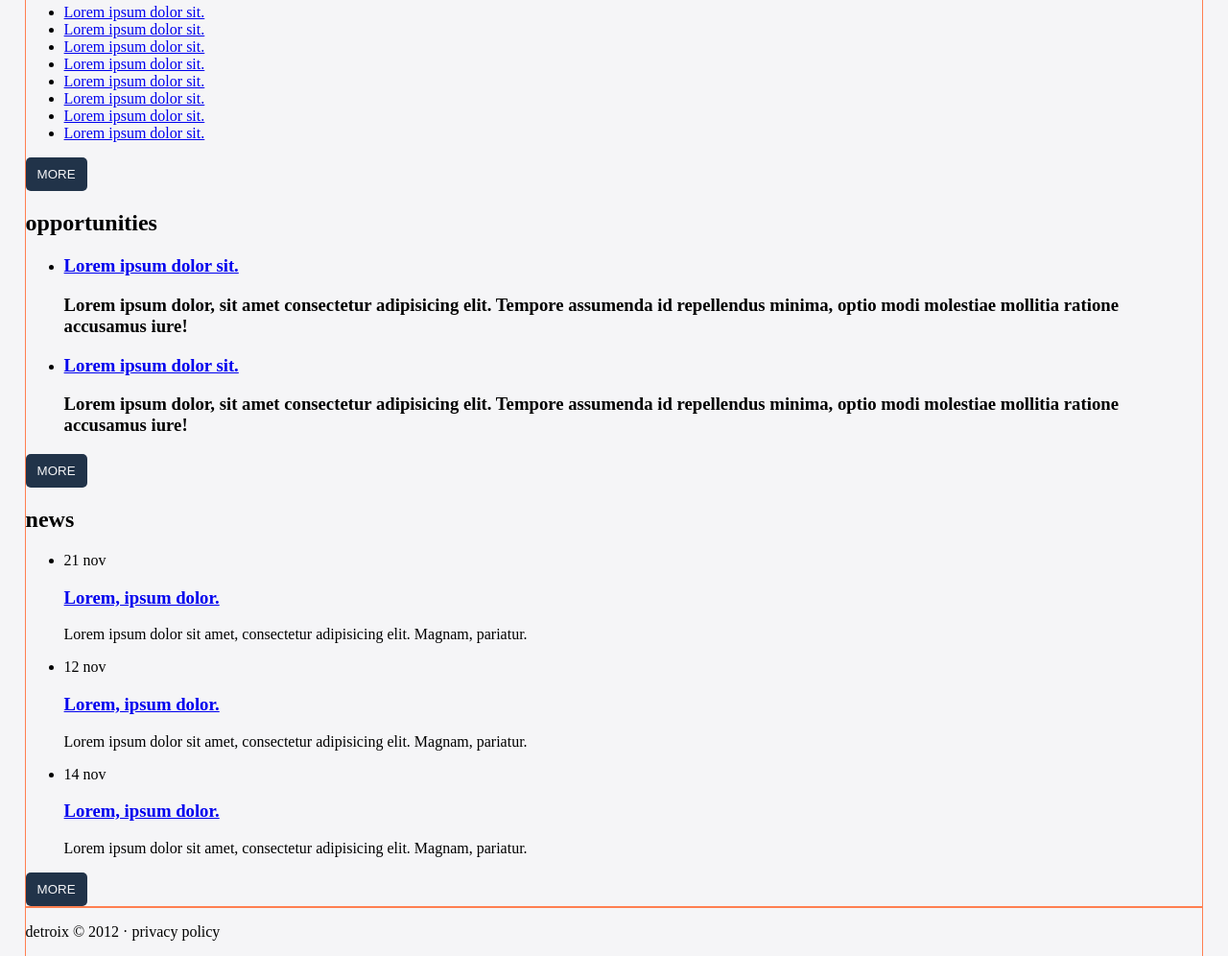
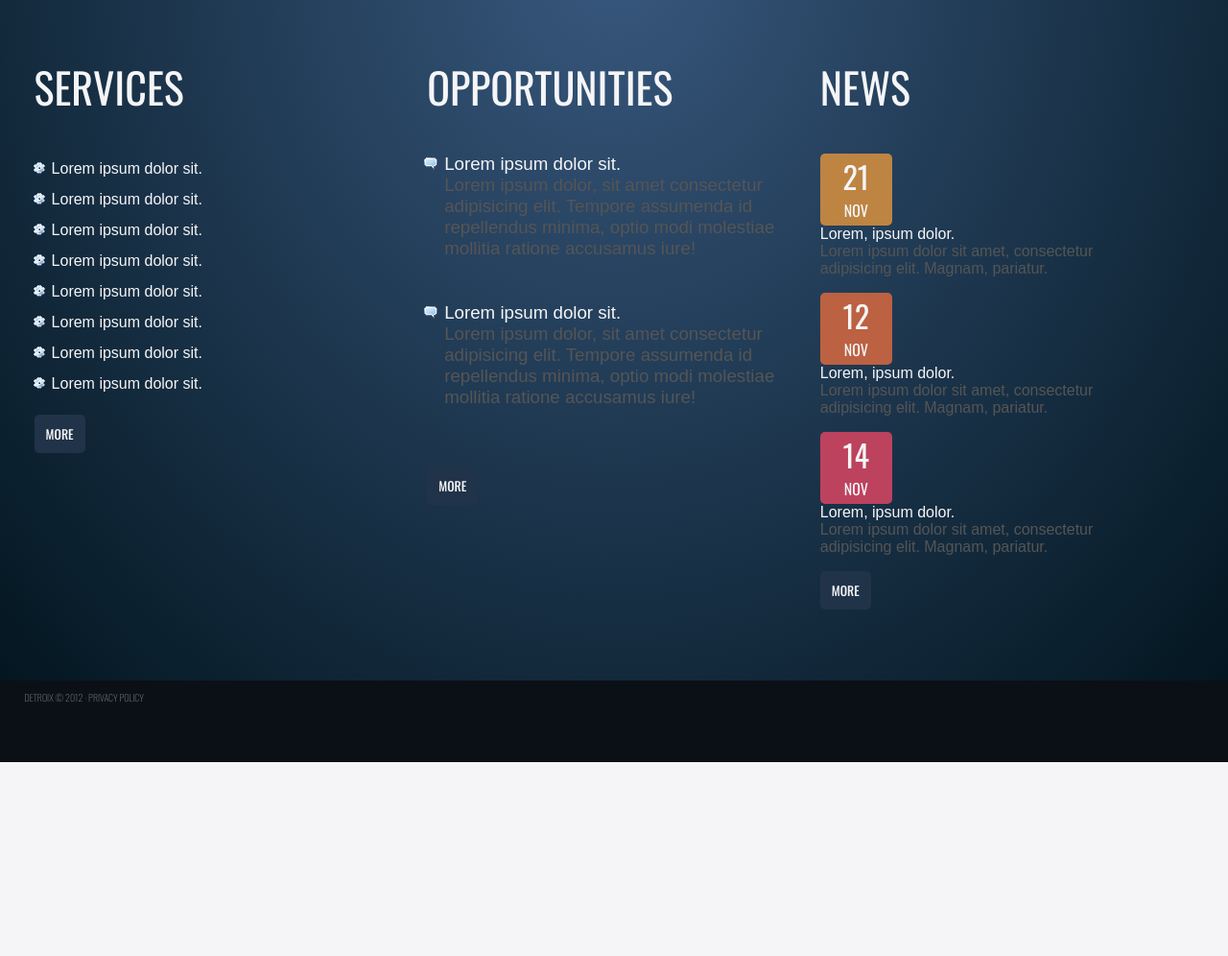
Before and after one commit to zzeekko/detroix, a plain HTML site: page index.html in a window 1280 px wide. Shown: the part 1460-2456 px from the top of the page at 96% size. After the commit the page ends 2254 px from the top, so only its background shows below. Drawn offline with nearby package versions, Linux system fonts and the light colour scheme.

Commit message:
completed stylesheet 1

```diff
--- a/css/style.css
+++ b/css/style.css
@@ -3,13 +3,13 @@
 :root {
     --btnColor: #213349;
     --date1: #be8442;
-    --date2: #bc6142
+    --date2: #bc6142;
     --date3: #bd425e;
     --font1: "Oswald", sans-serif;
     --footerSec2: #0b1016;
     --prim: #131c29;
     --grad: radial-gradient(
-        top center,
+        at top center,
         #38587e,
         #031620
     );
@@ -35,7 +35,7 @@ body {
 .container {
     margin: 0 auto;
     width: 96%;
-    border: 1px solid coral;
+    /* border: 1px solid coral; */
 }
 
 .content-box {
@@ -53,7 +53,8 @@ body {
 .content-heading {
     color: var(--prim);
     font-family: var(--font1);
-    font-size: calc(32px + (48 - 32) * ((100vw - 300px) / (1600 - 300)));
+    font-size: calc(36px + (56 - 36) * ((100vw - 300px) / (1600 - 300)));
+    font-weight: 400;
     text-transform: uppercase;
 }
 
@@ -67,6 +68,54 @@ body {
     font-family: sans-serif;
 }
 
+.date, .month {
+    display: block;
+    margin: 0;
+    color: var(--tert);
+    font-family: var(--font1);
+    text-align: center;
+    text-transform: uppercase;
+}
+
+.date {
+    font-size: 32px;
+}
+
+.date-div {
+    /* padding: 8px; */
+    margin-right: 16px;
+    width: 75px;
+    height: 75px;
+    border-radius: 5px;
+}
+
+.date-div, .news-block {
+    float: left;
+}
+
+.footer-content {
+    padding: 10px;
+    width: calc(100% / 3);
+    float: left;
+    /* border: 1px solid yellow; */
+}
+
+.footer-heading {
+    color: var(--tert);
+    font-family: var(--font1);
+    font-size: calc(32px + (48 - 32) * ((100vw - 300px) / (1600 - 300)));
+    font-weight: 400;
+    text-transform: uppercase;
+}
+
+.fs2-text {
+    margin: 0;
+    color: #777;
+    font-family: var(--font1);
+    font-size: 10px;
+    font-weight: 200;
+    text-transform: uppercase;
+}
 
 .hero-img {
     display: block;
@@ -118,11 +167,69 @@ body {
 .more-btn {
     padding: 10px 12px;
     color: var(--tert);
-    font-family: sans-serif;
+    font-family: var(--font1);
+    font-weight: 450;
     text-transform: uppercase;
     background-color: var(--btnColor);
     border: none;
     border-radius: 5px;
+}
+
+.news-block {
+    width: 300px;
+    /* border: 1px solid white; */
+}
+
+.news-heading {
+    margin: 0;
+    font-family: sans-serif;
+    font-size: 16px;
+    font-weight: 400;
+}
+
+.news-item {
+    margin-bottom: 16px;
+}
+
+.news-link {
+    color: var(--tert);
+    text-decoration: none;
+}
+
+.news-text {
+    margin: 0;
+    color: #555;
+    font-family: sans-serif;
+}
+
+.opps-heading {
+    margin: 0;
+    font-weight: 400;
+}
+
+.opps-item {
+    padding-bottom: 45px;
+    font-family: sans-serif;
+}
+
+.opps-link {
+    color: var(--tert);
+    text-decoration: none;
+}
+
+.opps-text {
+    margin: 0;
+    color: #555;
+}
+
+.services-item {
+    font-family: sans-serif;
+    line-height: 2;
+}
+
+.services-link {
+    color: var(--tert);
+    text-decoration: none;
 }
 
 .slider {
@@ -151,6 +258,29 @@ body {
 }
 
 /* ids */
+
+#dateDiv1 {
+    background-color: var(--date1);
+}
+
+#dateDiv2 {
+    background-color: var(--date2);
+}
+
+#dateDiv3 {
+    background-color: var(--date3);
+}
+
+#footerSection1 {
+    padding: 56px 0 64px;
+    background-color: var(--prim);
+    background-image: var(--grad);
+}
+
+#footerSection2 {
+    padding: 10px 0 60px;
+    background-color: var(--footerSec2);
+}
 
 #headerSection1 {
     width: 100%;
@@ -188,5 +318,20 @@ body {
     margin: 0;
     width: 50%;
     float: left;
-    border: 1px solid dodgerblue;
+    /* border: 1px solid dodgerblue; */
 }
+
+#newsList {
+    padding-left: 0;
+    list-style-type: none;
+}
+
+#oppsList {
+    padding-left: 18px;
+    list-style-image: url(../images/chat.png);
+}
+
+#servicesList {
+    padding-left: 18px;
+    list-style-image: url('../images/cog.png');
+}
--- a/index.html
+++ b/index.html
@@ -170,6 +170,7 @@
                                     </h3>
                                     <p class="news-text">Lorem ipsum dolor sit amet, consectetur adipisicing elit. Magnam, pariatur.</p>
                                 </div>
+                                <div class="clear"></div>
                             </li>
                             <li class="news-item">
                                 <div class="date-div" id="dateDiv2">
@@ -182,6 +183,7 @@
                                     </h3>
                                     <p class="news-text">Lorem ipsum dolor sit amet, consectetur adipisicing elit. Magnam, pariatur.</p>
                                 </div>
+                                <div class="clear"></div>
                             </li>
                             <li class="news-item">
                                 <div class="date-div" id="dateDiv3">
@@ -194,10 +196,12 @@
                                     </h3>
                                     <p class="news-text">Lorem ipsum dolor sit amet, consectetur adipisicing elit. Magnam, pariatur.</p>
                                 </div>
+                                <div class="clear"></div>
                             </li>
                         </ul>
                         <button class="more-btn">more</button>
                     </div>
+                    <div class="clear"></div>
                 </div>
             </div>
         </section>
```
